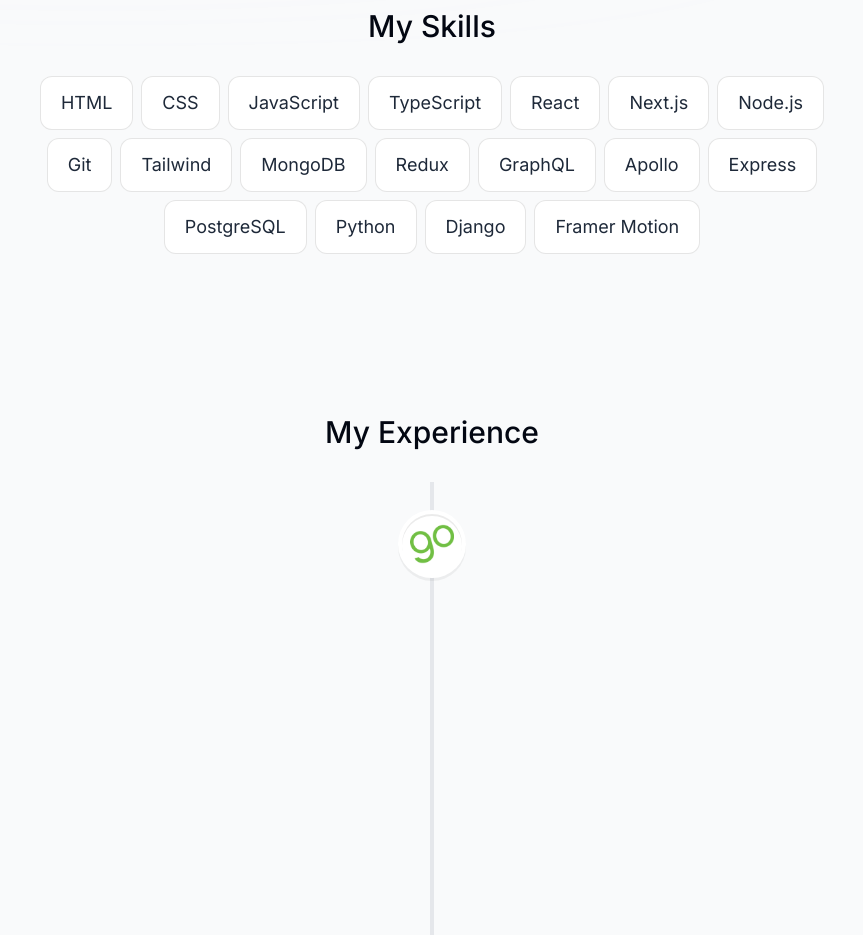
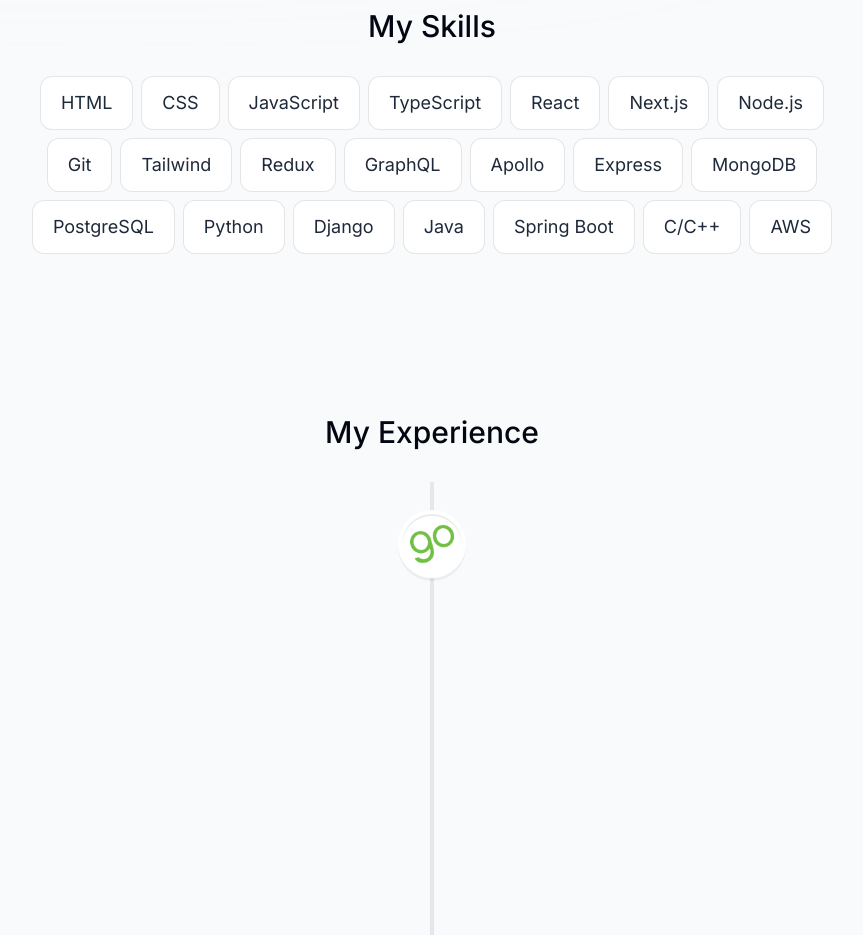
Before and after one commit to akshitg3/akshit-gulia-portfolio, a React (Vite) app: page / in a window 1280 px wide. Shown: the part 860-1795 px from the top of the page, without its empty margins (208-1071 px from the left). Built offline with nearby package versions, Linux system fonts and the light colour scheme.

Commit message:
updated skills

```diff
--- a/src/data/data.ts
+++ b/src/data/data.ts
@@ -34,15 +34,18 @@
   "Node.js",
   "Git",
   "Tailwind",
-  "MongoDB",
   "Redux",
   "GraphQL",
   "Apollo",
   "Express",
+  "MongoDB",
   "PostgreSQL",
   "Python",
   "Django",
-  "Framer Motion",
+  "Java",
+  "Spring Boot",
+  "C/C++",
+  "AWS"
 ] as const;
 
 export const experiencesData = [
```
